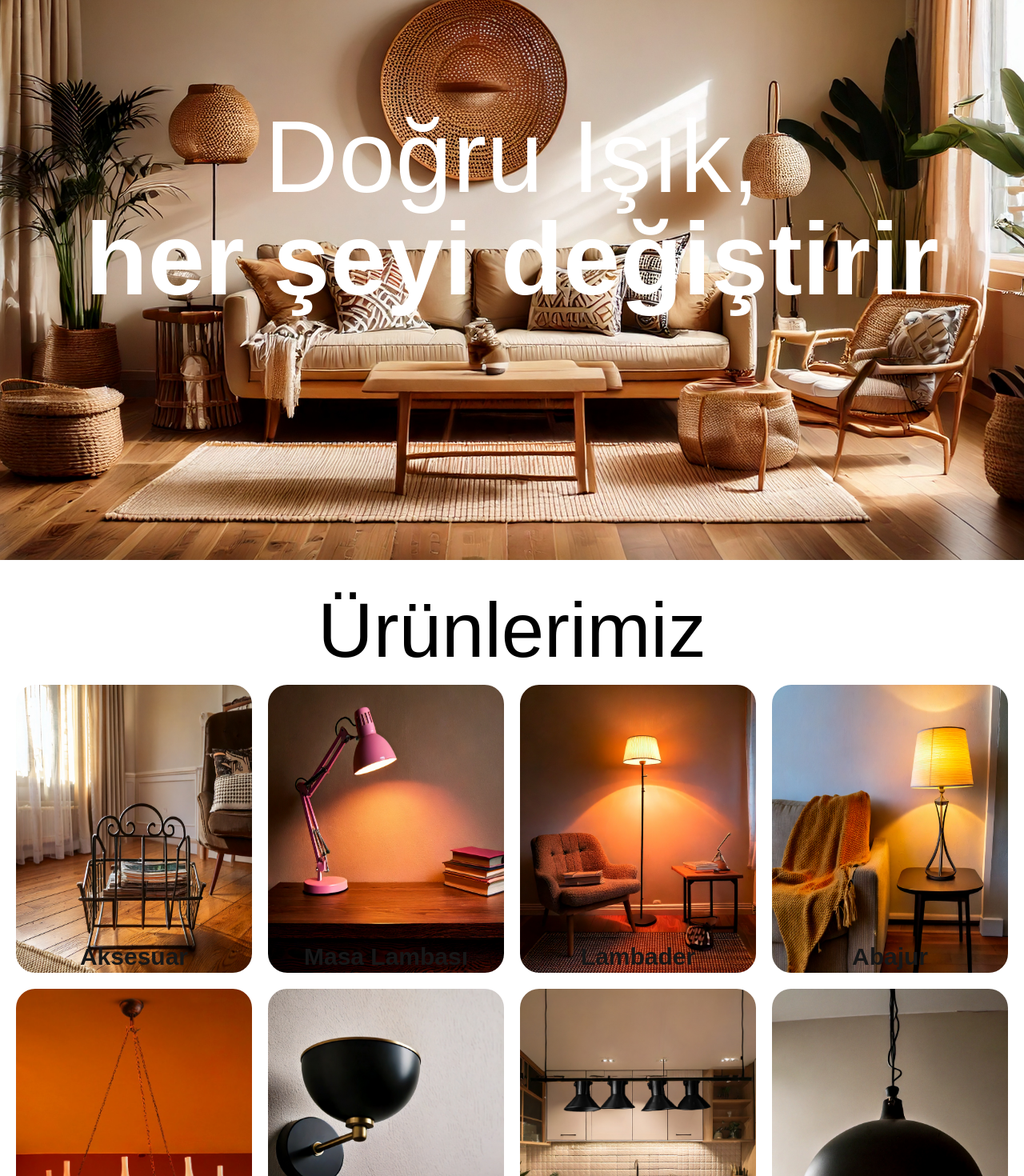
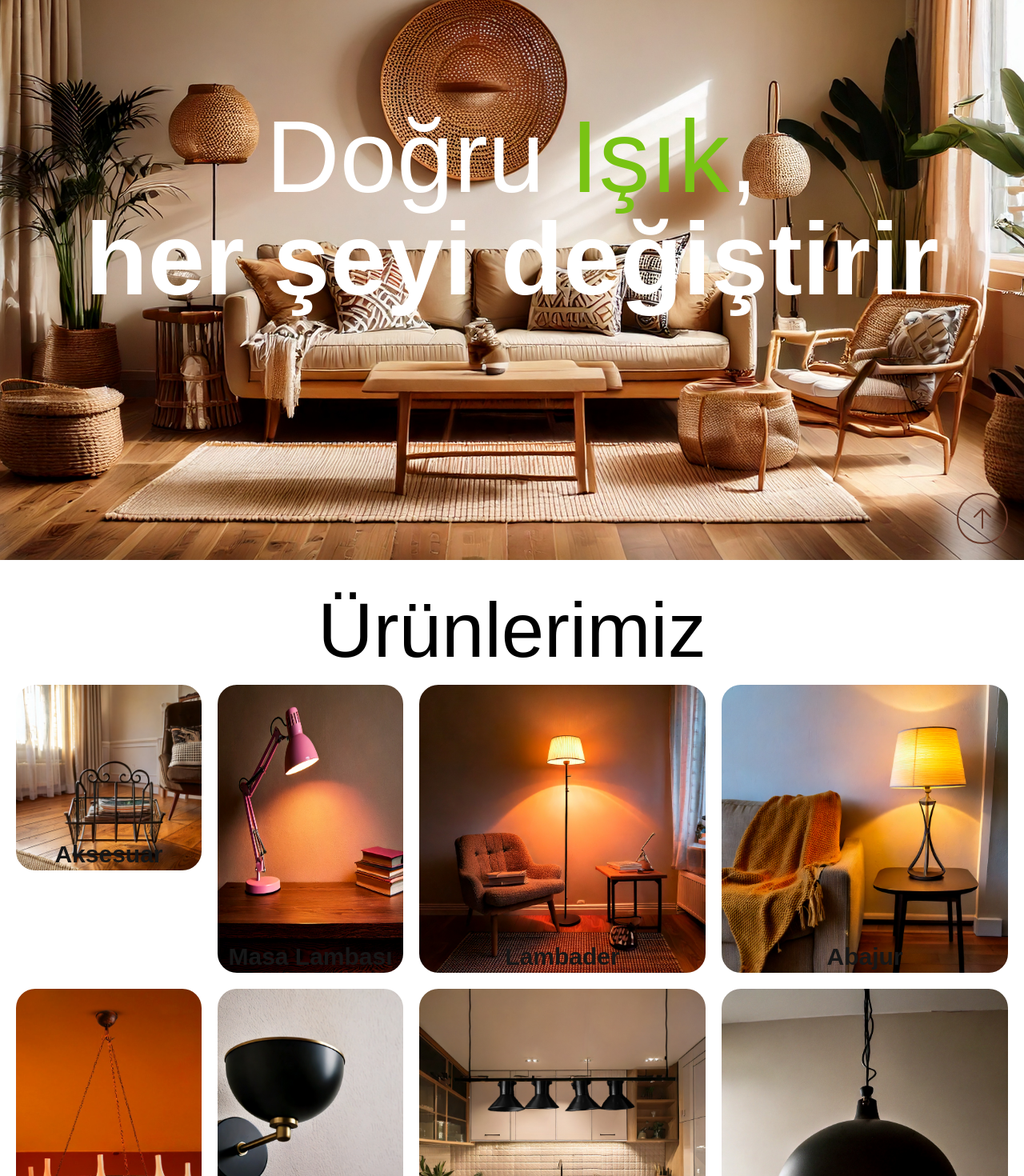
Before and after one commit to Farothtc/sorti-aydinlatma, a Next.js app: page / in a window 1280 px wide. Shown: the part 100-1570 px from the top of the page at 80% size. Built offline with nearby package versions, Linux system fonts and the light colour scheme.

Commit message:
feat: general page structure improved

```diff
--- a/src/app/page.tsx
+++ b/src/app/page.tsx
@@ -1,6 +1,9 @@
+"use client";
+import { useRef, useEffect, useState } from "react";
 import Image from "next/image";
 import Nav from "./Components/Nav";
 import Footer from "./Components/Footer";
+import ScrollEffect from "./Components/ScrollEffect";
 
 export default function Home() {
   const style: React.CSSProperties = {
@@ -10,29 +13,113 @@ export default function Home() {
     height: "100dvh",
     width: "100%",
   };
+  const ref = useRef<HTMLDivElement>(null);
+  const refBelow = useRef<HTMLDivElement>(null);
+  const scrollToTop = () => {
+    ref.current?.scrollIntoView({ behavior: "smooth" });
+  };
+
+  const [isVisible, setIsVisible] = useState(false);
+
+  useEffect(() => {
+    const observer = new IntersectionObserver(
+      ([entry]) => {
+        setIsVisible(entry.isIntersecting);
+      },
+      { threshold: 0.5 }
+    );
+
+    if (refBelow.current) {
+      observer.observe(refBelow.current);
+    }
+  }, []);
+
+  const [changeColor, setChangeColor] = useState([
+    "#e81416",
+    "#ffa500",
+    "#faeb36",
+    "#79c314",
+    "#487de7",
+    "#4b369d",
+    "#70369d",
+  ]);
+
+  useEffect(() => {
+    const interval = setInterval(() => {
+      setChangeColor((prev) => {
+        const newColors = [...prev];
+        const firstColor = newColors.shift();
+        if (firstColor) {
+          newColors.push(firstColor);
+        }
+        return newColors;
+      });
+    }, 2000);
+
+    return () => clearInterval(interval);
+  }, []);
+
   return (
     <div className="flex flex-col">
-      <main style={style}>
+      <main style={style} ref={ref}>
         <Nav />
         <div className="relative flex flex-col justify-center items-center pt-[10%] text-white">
-          <h1 className="text-9xl">Doğru Işık,</h1>
+          <div className="flex">
+            <h1 className="text-9xl">Doğru</h1>
+            <h1
+              className="text-9xl ms-8"
+              style={{
+                color: changeColor[0],
+                transition: "color 0.5s ease-in-out",
+              }}
+            >
+              Işık
+            </h1>
+            <h1 className="text-9xl">,</h1>
+          </div>
           <h1 className="text-9xl font-extrabold text-nowrap">
             her şeyi değiştirir
           </h1>
         </div>
       </main>
+
       {/* Ürünlerimiz */}
       <section className="relative h-screen bg-white">
+        <div>
+          <div
+            className={`fixed card w-16 h-16 z-10 card-xs border-2 border-[#663829] bg-transparent rounded-4xl right-5 bottom-5 cursor-pointer transition-opacity duration-300 ${
+              isVisible ? "opacity-100" : "opacity-0 pointer-events-none"
+            }`}
+            onClick={scrollToTop}
+          >
+            <div className="card-body flex flex-col justify-center items-center">
+              <svg
+                xmlns="http://www.w3.org/2000/svg"
+                fill="none"
+                viewBox="0 0 24 24"
+                strokeWidth="1.5"
+                stroke="currentColor"
+                className="size-8 text-[#663829]"
+              >
+                <path
+                  strokeLinecap="round"
+                  strokeLinejoin="round"
+                  d="M4.5 10.5 12 3m0 0 7.5 7.5M12 3v18"
+                />
+              </svg>
+            </div>
+          </div>
+        </div>
         <div className="flex flex-col justify-center items-center">
           <h1 className="text-8xl pt-10 text-black">Ürünlerimiz</h1>
         </div>
-        <div className="grid grid-cols-4 grid-rows-[360px_360px] gap-5 p-5">
-          <div className="row-span-1 col-span-1 h-[360px]">
-            <div className="card bg-transparent h-[360px] ">
-              <figure className="relative h-[360px] ">
+        <div className="grid grid-cols-10 grid-rows-[360px_360px] gap-5 p-5">
+          <div className="row-span-1 col-span-2 min-h-[50px]">
+            <div className="card bg-transparent ">
+              <figure className="relative ">
                 <img
                   src="/AKSESUARLAR.jpg"
-                  className="rounded-3xl h-[360px] w-full"
+                  className="rounded-3xl h-full w-full"
                   alt="aksesuar"
                 />
               </figure>
@@ -41,7 +128,7 @@ export default function Home() {
               </div>
             </div>
           </div>
-          <div className="row-span-1 col-span-1 h-[360px]">
+          <div className="row-span-1 col-span-2 h-[360px]">
             <div className="card bg-transparent h-[360px]">
               <figure className="relative h-[360px]">
                 <img
@@ -57,7 +144,7 @@ export default function Home() {
               </div>
             </div>
           </div>
-          <div className="row-span-1 col-span-1 h-[360px]">
+          <div className="row-span-1 col-span-3 h-[360px]">
             <div className="card bg-transparent h-[360px]">
               <figure className="relative h-[360px]">
                 <img
@@ -71,7 +158,7 @@ export default function Home() {
               </div>
             </div>
           </div>
-          <div className="row-span-1 col-span-1 h-[360px]">
+          <div className="row-span-1 col-span-3 h-[360px]">
             <div className="card bg-transparent h-[360px]">
               <figure className="relative h-[360px]">
                 <img
@@ -85,7 +172,7 @@ export default function Home() {
               </div>
             </div>
           </div>
-          <div className="row-span-1 col-span-1 ">
+          <div className="row-span-1 col-span-2 ">
             <div className="card bg-transparent ">
               <figure className="relative ">
                 <img
@@ -99,7 +186,7 @@ export default function Home() {
               </div>
             </div>
           </div>
-          <div className="row-span-1 col-span-1 h-full">
+          <div className="row-span-1 col-span-2 h-full">
             <div className="card bg-transparent h-full">
               <figure className="relative h-full">
                 <img
@@ -113,7 +200,7 @@ export default function Home() {
               </div>
             </div>
           </div>
-          <div className="row-span-1 col-span-1 h-full">
+          <div className="row-span-1 col-span-3 h-full">
             <div className="card bg-transparent h-full">
               <figure className="relative h-full">
                 <img
@@ -127,7 +214,7 @@ export default function Home() {
               </div>
             </div>
           </div>
-          <div className="row-span-1 col-span-1 h-full">
+          <div className="row-span-1 col-span-3 h-full">
             <div className="card bg-transparent h-full">
               <figure className="relative h-full">
                 <img
@@ -143,6 +230,7 @@ export default function Home() {
           </div>
         </div>
       </section>
+
       {/* Hayatınıza Ne Katar */}
       <section className="relative h-screen bg-white pt-15">
         <div className="grid grid-cols-[40%_60%] grid-rows-1 gap-5 p-5">
@@ -266,27 +354,7 @@ export default function Home() {
         </div>
       </section>
       {/* Size Özel Seçimlerimiz */}
-      <section className="relative h-screen bg-white">
-        <div>
-          <div className="absolute card w-16 h-16 z-10 card-xs border-2 border-[#663829] bg-transparent rounded-4xl right-5 bottom-5">
-            <div className="card-body flex flex-col justify-center items-center">
-              <svg
-                xmlns="http://www.w3.org/2000/svg"
-                fill="none"
-                viewBox="0 0 24 24"
-                strokeWidth="1.5"
-                stroke="currentColor"
-                className="size-8 text-[#663829]"
-              >
-                <path
-                  strokeLinecap="round"
-                  strokeLinejoin="round"
-                  d="M4.5 10.5 12 3m0 0 7.5 7.5M12 3v18"
-                />
-              </svg>
-            </div>
-          </div>
-        </div>
+      <section className="relative h-screen bg-white" ref={refBelow}>
         <div className="flex flex-col justify-center items-center">
           <h1 className="text-6xl pt-10" style={{ color: "#663829" }}>
             Size Özel Seçimlerimiz
@@ -428,6 +496,7 @@ export default function Home() {
         </div>
       </section>
       <Footer />
+      <ScrollEffect />
     </div>
   );
 }
```
